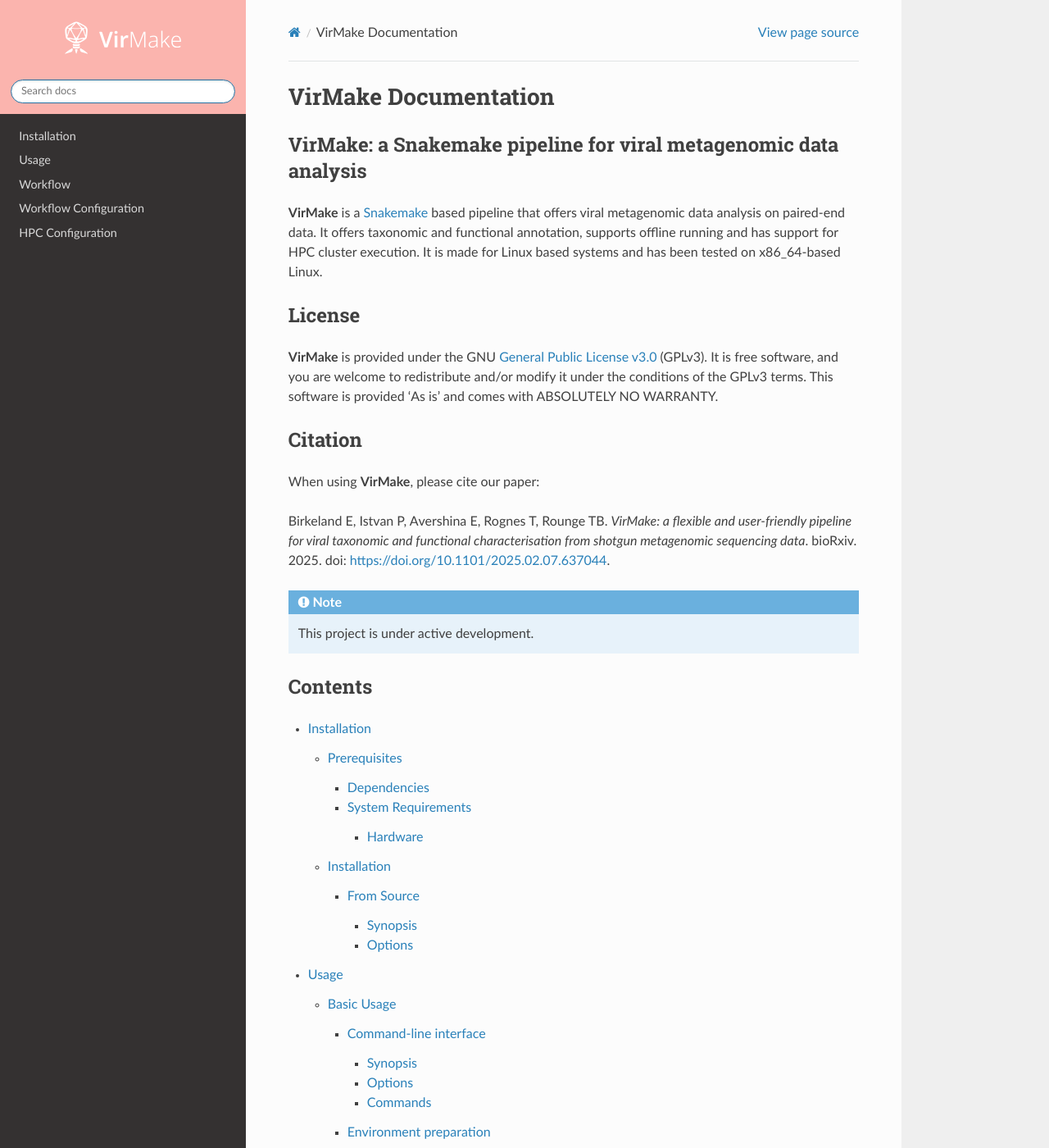
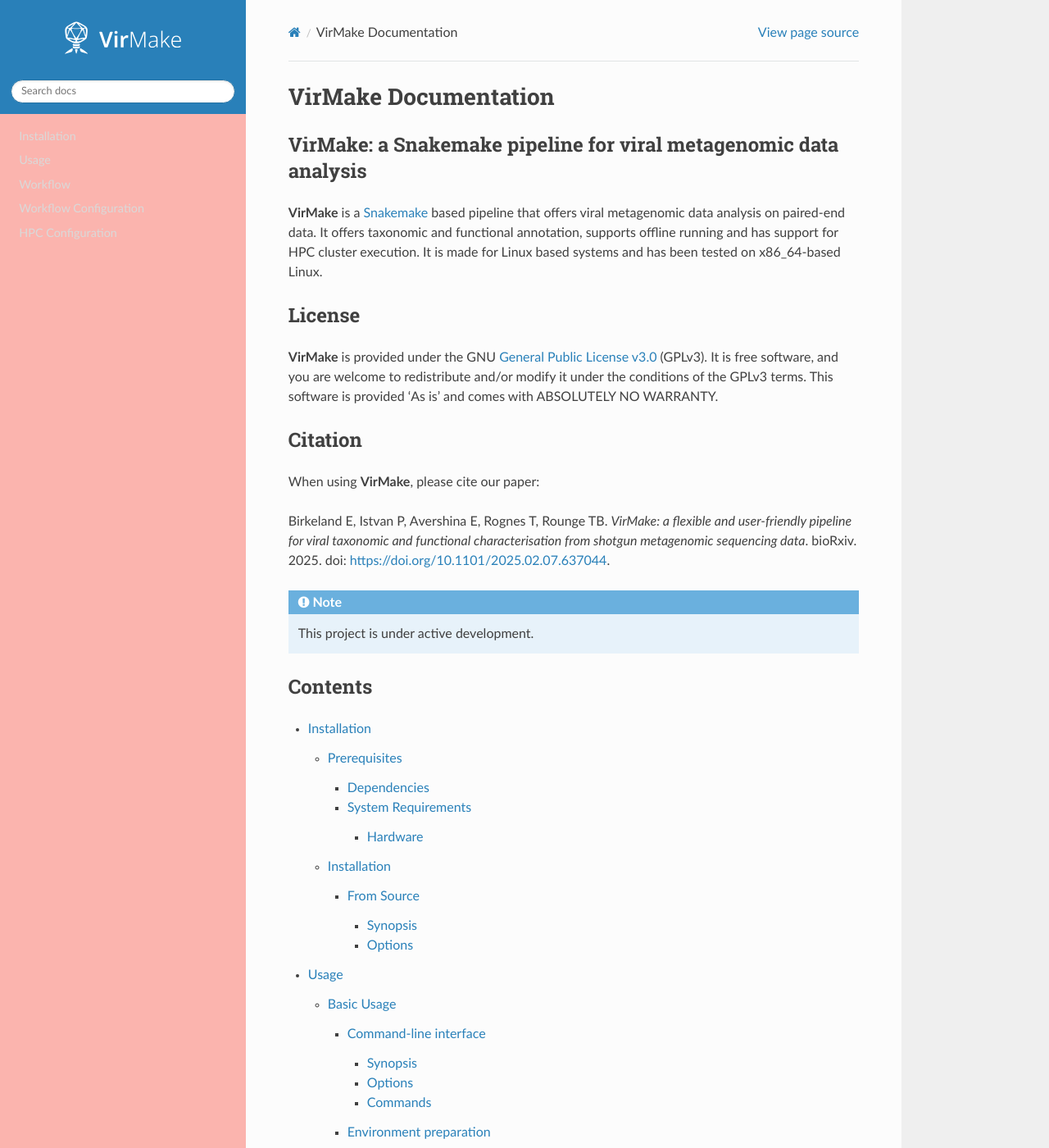
Before and after one commit to Rounge-lab/VirMake, a Sphinx documentation site: the page built from docs/source/index.rst, in a window 1280 px wide and 1400 px high. Shown: the whole window at 82% size. Built offline with Sphinx 7.4.7 and the Read the Docs theme 3.1.0, drawn with Linux system fonts in a browser that asks for light colours.

Commit message:
Updated css

```diff
--- a/docs/source/_static/virmake.css
+++ b/docs/source/_static/virmake.css
@@ -2,6 +2,10 @@
     --color-brand-primary: #fbb4ae;
 }
 
-.wy-side-nav-search, .wy-nav-top {
+.wy-nav-side {
     background: var(--color-brand-primary, #fbb4ae);
 }
+
+.wy-menu-vertical a:active {
+    background-color: #e89b96;
+}
```
